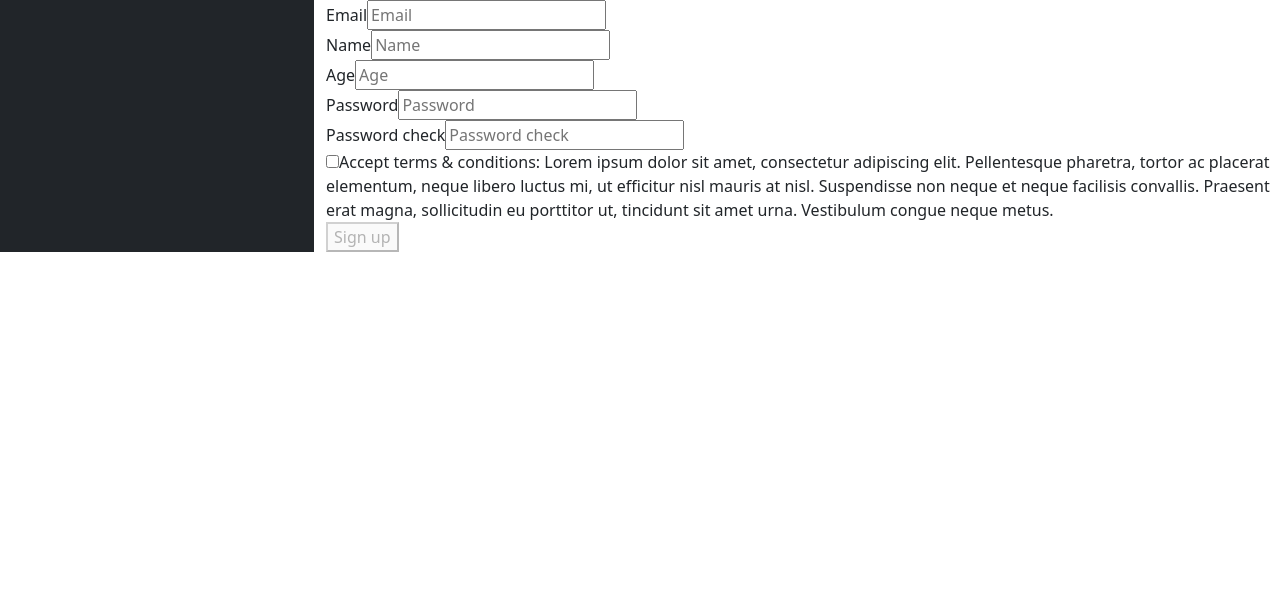
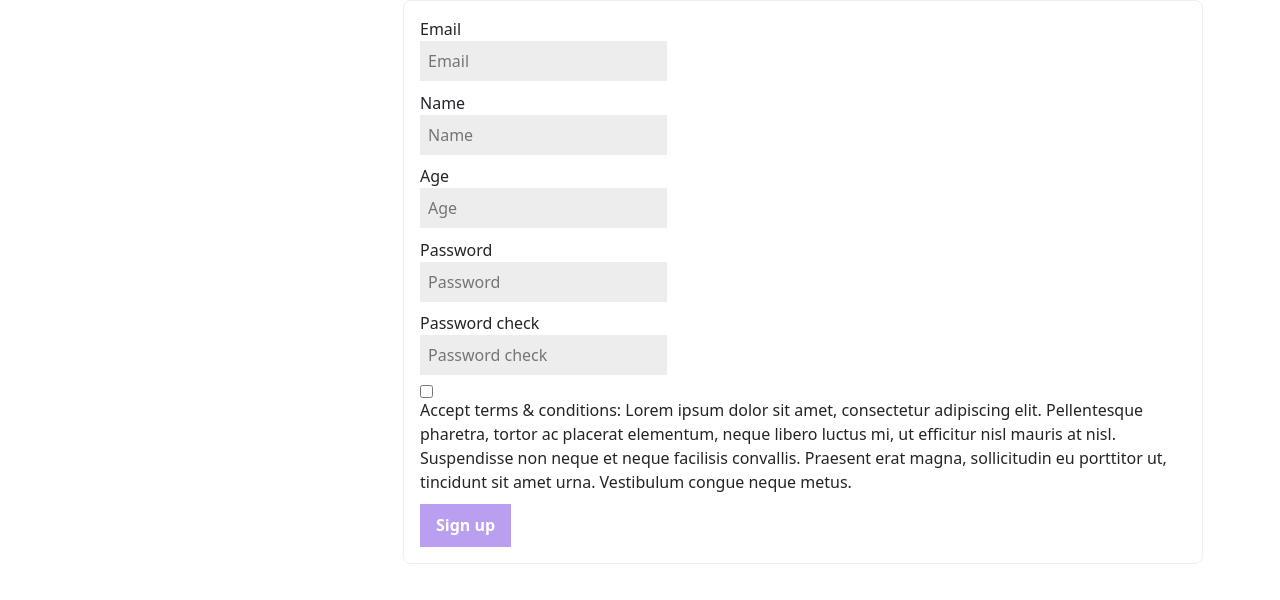
Before and after one commit to JuanitaOramas/Project_SelClips, a React (Create React App) app: page /login in a window 1280 px wide. Shown: the top 600 px of the page. Built offline with nearby package versions, Linux system fonts and the light colour scheme; the HTML template or start-up script is replaced by a standard one.

Commit message:
:tada: Arreglo Login y Menu

```diff
--- a/src/App.jsx
+++ b/src/App.jsx
@@ -13,7 +13,7 @@ function App() {
       <div className="App">
         <div>
           <Row>
-            <Col md={3} sm={3} className="bg-dark text-light">
+            <Col md={3} sm={3}>
               <Routes>
                 <Route path="/" element={<Menu />} />
               </Routes>
--- a/src/pages/Loginpage.css
+++ b/src/pages/Loginpage.css
@@ -21,3 +21,25 @@ form {
   background-color: #ededed;
   border: none;
 }
+
+span.error {
+  display: block;
+  color: red;
+  font-style: italic;
+  font-size: 0.8rem;
+  margin-top: 0.2rem;
+}
+
+button {
+  background-color: #4b09d2;
+  color: white;
+  font-weight: bold;
+  padding: 0.6rem 1rem;
+  border: none;
+  border-radius: 0.3rem;
+  cursor: pointer;
+}
+
+button:disabled {
+  background-color: #ba9ef0;
+}
--- a/src/pages/Loginpage.jsx
+++ b/src/pages/Loginpage.jsx
@@ -1,4 +1,4 @@
-// import "./LoginPage.css";
+import "./Loginpage.css";
 import { registerUser } from "../services/registerUser";
 import { useState } from "react";
 
```
Lines whose indentation alone changed are shown as unchanged.
